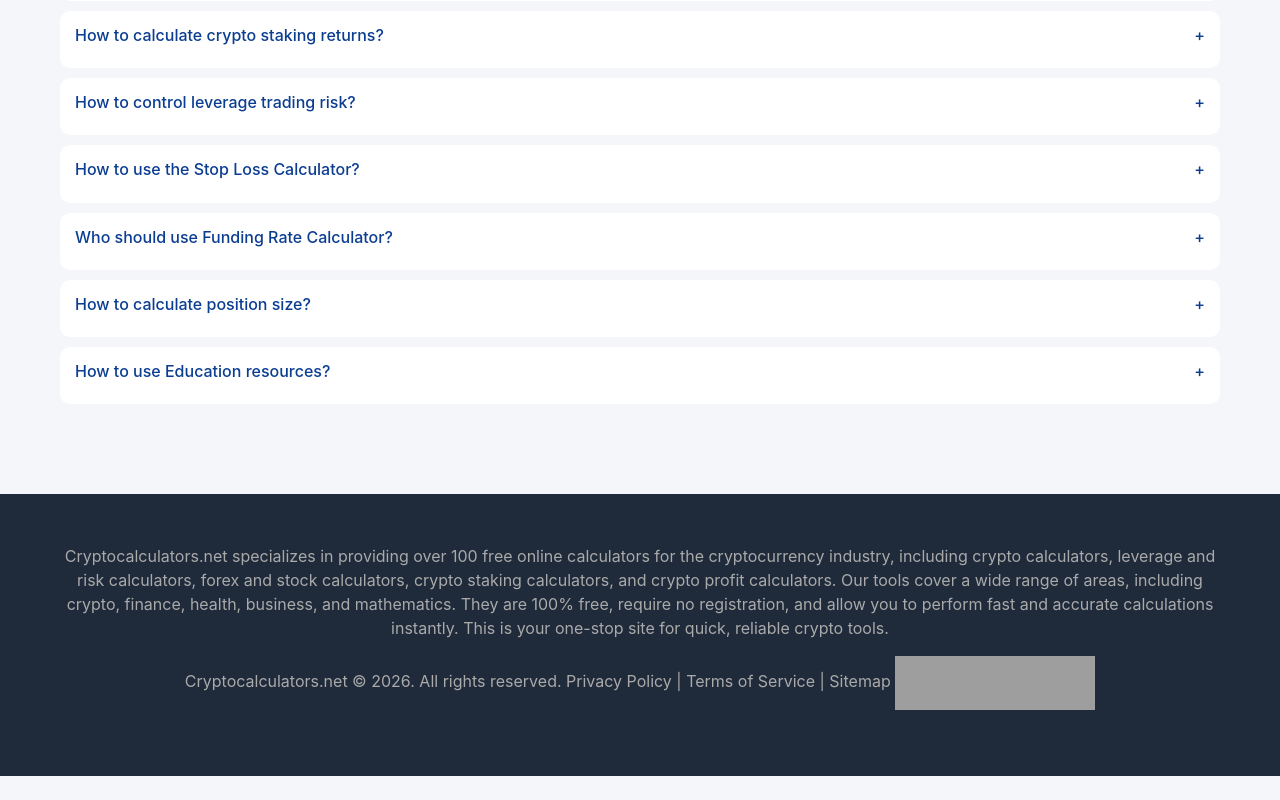
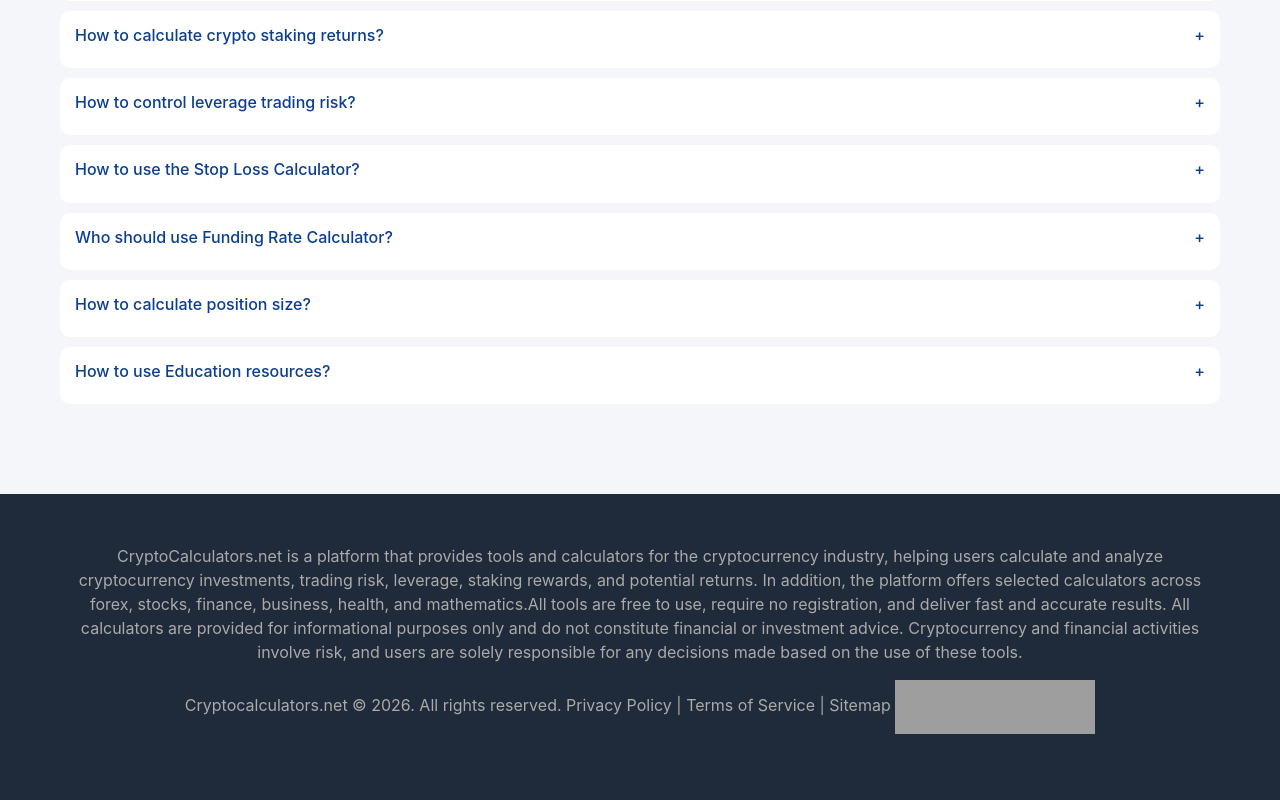
Before and after one commit to becpae-tech/cryptocalculators.net, a plain HTML site: page index.html in a window 1280 px wide. Shown: the part 2436-3236 px from the top of the page. Before the commit the page ends 3212 px from the top, so only its background shows below. Drawn offline with nearby package versions, Linux system fonts and the light colour scheme; grey boxes are pictures that could not be loaded.

Commit message:
Add files via upload

```diff
--- a/index.html
+++ b/index.html
@@ -347,7 +347,7 @@ footer a {color:#aaa;}
 <!-- Footer -->
 <footer>
   <div class="container">
-  <p>Cryptocalculators.net specializes in providing over 100 free online calculators for the cryptocurrency industry, including crypto calculators, leverage and risk calculators, forex and stock calculators, crypto staking calculators, and crypto profit calculators. Our tools cover a wide range of areas, including crypto, finance, health, business, and mathematics. They are 100% free, require no registration, and allow you to perform fast and accurate calculations instantly. This is your one-stop site for quick, reliable crypto tools.</p>
+  <p>CryptoCalculators.net is a platform that provides tools and calculators for the cryptocurrency industry, helping users calculate and analyze cryptocurrency investments, trading risk, leverage, staking rewards, and potential returns. In addition, the platform offers selected calculators across forex, stocks, finance, business, health, and mathematics.All tools are free to use, require no registration, and deliver fast and accurate results. All calculators are provided for informational purposes only and do not constitute financial or investment advice. Cryptocurrency and financial activities involve risk, and users are solely responsible for any decisions made based on the use of these tools.</p>
     <p>Cryptocalculators.net © 2026. All rights reserved. <a href="#">Privacy Policy</a> | <a href="#">Terms of Service</a> | <a href="./sitemap.xml">Sitemap</a>  <a href="https://tooldirs.com" target="_blank"><img src="https://tooldirs.com/badge/badge_transparent.svg" alt="Featured on ToolDirs" width="200" height="54" /></a></p>
 
   </div>
```
